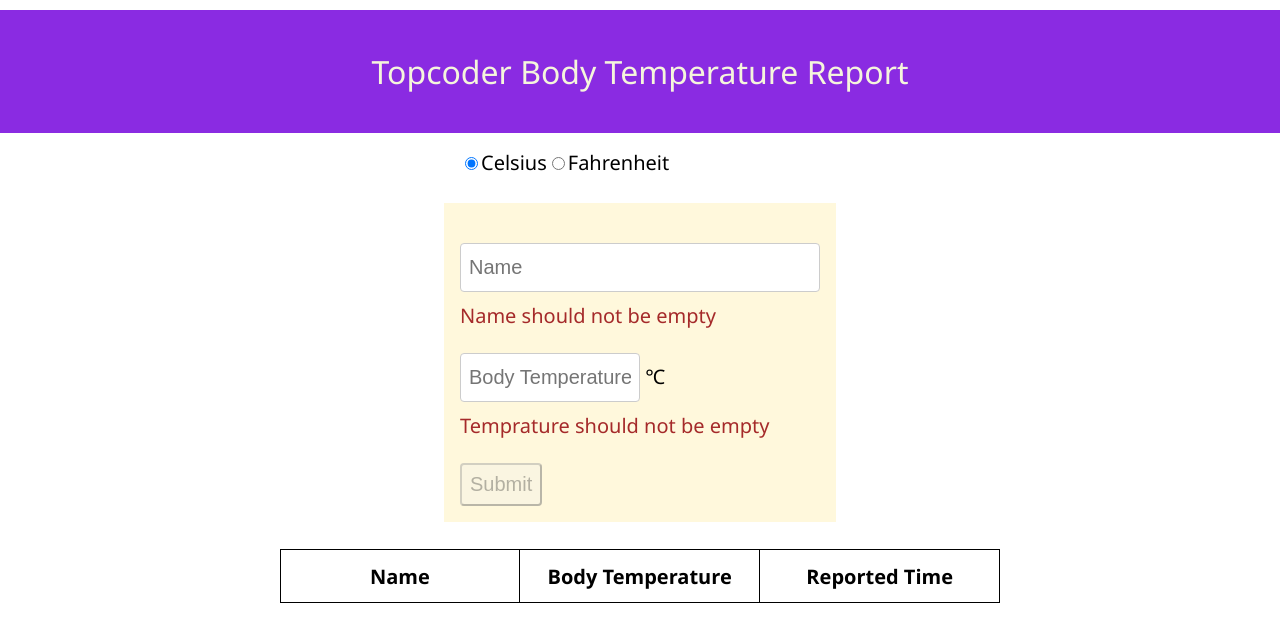
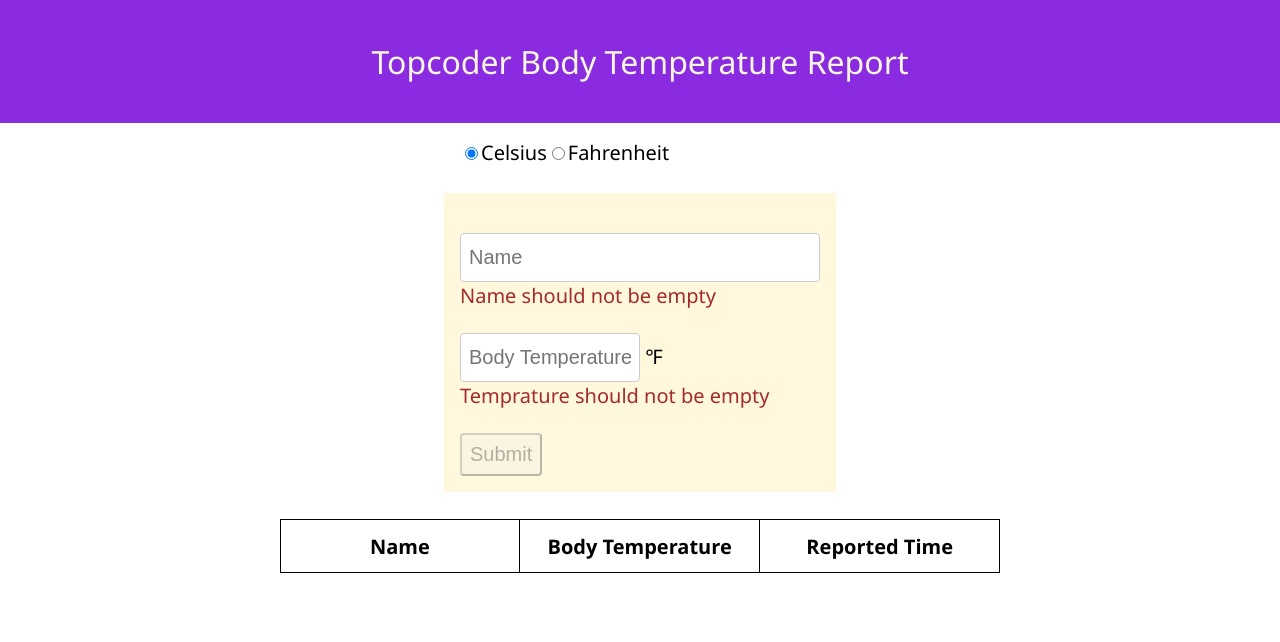
Before and after one commit to swapnilhk/body-temperature-report, a React (Create React App) app: page / in a window 1280 px wide. Shown: the top 642 px of the page. Built offline with nearby package versions, Linux system fonts and the light colour scheme.

Commit message:
Resolved bugs

```diff
--- a/src/RecordTemperature.tsx
+++ b/src/RecordTemperature.tsx
@@ -23,10 +23,18 @@
         }))
     }
     const convertToF = (c:any) => {
-        return (c * 9 / 5) + 32
+        if(c !== null && c !== ""){
+            return (c * 9 / 5) + 32
+        }
+        else return null
+
+
     }
     const convertToC = (f:any) => {
-        return (f - 32) * 5 / 9
+        if(f !== null && f !== ""){
+            return (f - 32) * 5 / 9
+        }
+        else return null
     }
     const tempScale = useSelector((state:State) => state.tempScale)
     const tempError = useSelector((state:State) => state.tempError)
@@ -88,7 +96,7 @@
     const handleTempScaleChangefahrenheit = () =>{
         dispatch(fahrenheit())
         dispatch(currTempUpdated(convertToF(currTemp)))
-    }
+     }
 
     return (
     <React.Fragment>
@@ -128,8 +136,10 @@
             placeholder="Body Temperature"
             type="text"
             onChange={handleTempertureInput}
-            value={currTemp}/>  {tempScale === 'celsius'?
-            <div style = {{display:"inline"}}>&#8451;</div> : <div style = {{display:"inline"}}>&#8457;</div>}
+            value={currTemp}/>  {
+                tempScale === 'celsius' && currTemp !== null?
+                <div style = {{display:"inline"}}>&#8451;</div> :
+                <div style = {{display:"inline"}}>&#8457;</div>}
         <div
             className="error">
             {tempError}
--- a/src/reducers/currTempReducer.tsx
+++ b/src/reducers/currTempReducer.tsx
@@ -1,6 +1,6 @@
 import {Action} from "../interfaces/Action"
 
-const currTempReducer = (state = "", action:Action) => {
+const currTempReducer = (state = null, action:Action) => {
     switch (action.type) {
         case "CURR_TEMP_UPDATED":
             return action.payload
--- a/src/styles.css
+++ b/src/styles.css
@@ -44,7 +44,6 @@
 }
 
 div {
-  margin-top: 10px;
   font-size: 20px;
 }
 
```
